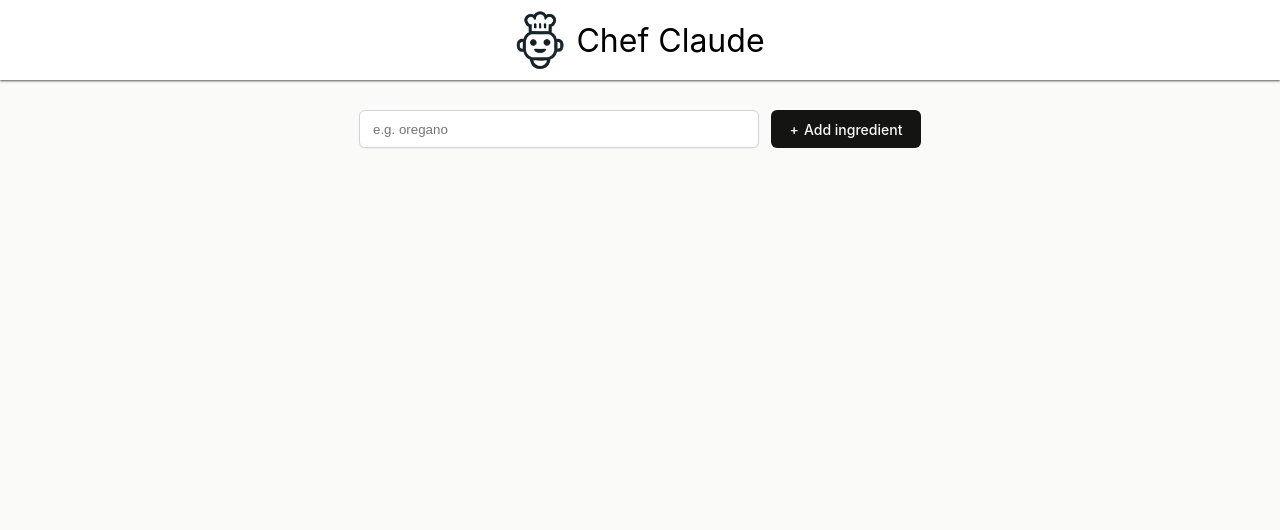
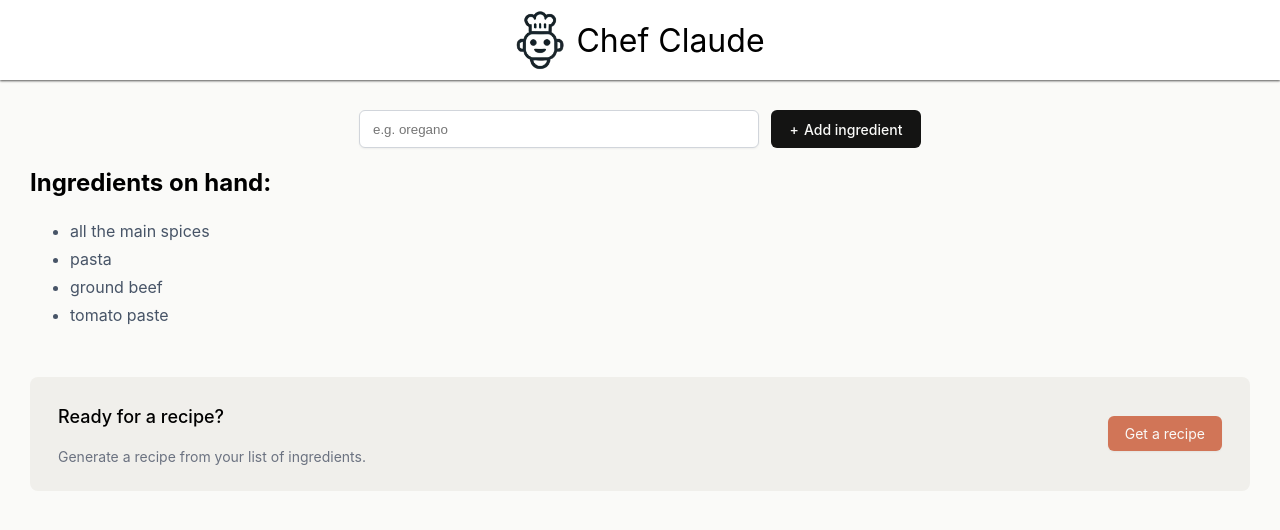
Before and after one commit to FHernandez08/chef-claude, a React (Vite) app in the folder chef-claude/: page / in a window 1280 px wide. Shown: the top 530 px of the page. Built offline with nearby package versions, Linux system fonts and the light colour scheme.

Commit message:
updated main.jsx file

```diff
--- a/chef-claude/src/components/Main.jsx
+++ b/chef-claude/src/components/Main.jsx
@@ -1,32 +1,131 @@
+import React from "react";
+
 export default function Main() {
-  const ingredients = ["Chicken", "Oregano", "Tomatoes"];
+  const [ingredients, setIngredients] = React.useState([
+    "all the main spices",
+    "pasta",
+    "ground beef",
+    "tomato paste",
+  ]);
+  /**
+   * Challenge:
+   * 1. Create a boolean state that, for now, will represent whether
+   *    we've gotten a recipe back from the "chef". Default to `false`.
+   *    Can call it `recipeShown`.
+   * 2. Grab the markup in recipeCode.md and paste it below. This will
+   *    be a placeholder for the content that will come back from the
+   *    chef once we set up that feature.
+   * 3. When the user clicks the "Get a recipe" button, flip the
+   *    `recipeShown` state to true.
+   * 4. Only display the recipe code content if `recipeShown` is true.
+   */
 
-  const ingredientsListItems = ingredients.map((ingredient) => {
-    <li key={ingredient}>{ingredient}</li>;
-  });
+  const [recipeShown, setRecipeShown] = React.useState(false);
 
-  function submitForm(event) {
-    event.preventDefault();
-    console.log("Form Submitted!");
-    const formData = new FormData(event.currentTarget);
+  const toggleFunction = () => {
+    setRecipeShown(!recipeShown)
+  }
+
+  const ingredientsListItems = ingredients.map((ingredient) => (
+    <li key={ingredient}>{ingredient}</li>
+  ));
+
+  function addIngredient(formData) {
     const newIngredient = formData.get("ingredient");
-    ingredients.push(newIngredient);
-    console.log(ingredients);
+    setIngredients((prevIngredients) => [...prevIngredients, newIngredient]);
   }
 
   return (
     <main>
-      <form onClick={submitForm} className="add-ingredient-form">
+      <form action={addIngredient} className="add-ingredient-form">
         <input
-          aria-label="Add ingredient"
           type="text"
           placeholder="e.g. oregano"
+          aria-label="Add ingredient"
           name="ingredient"
         />
         <button>Add ingredient</button>
       </form>
-
-      <ul>{ingredientsListItems}</ul>
+      {ingredients.length > 0 && (
+        <section>
+          <h2>Ingredients on hand:</h2>
+          <ul className="ingredients-list" aria-live="polite">
+            {ingredientsListItems}
+          </ul>
+          {ingredients.length > 3 && (
+            <div className="get-recipe-container">
+              <div>
+                <h3>Ready for a recipe?</h3>
+                <p>Generate a recipe from your list of ingredients.</p>
+              </div>
+              <button onClick={toggleFunction}>Get a recipe</button>
+            </div>
+          )}
+        </section>
+      )}
+      {recipeShown &&
+        <section>
+          <h2>Chef Claude Recommends:</h2>
+          <article className="suggested-recipe-container" aria-live="polite">
+            <p>
+              Based on the ingredients you have available, I would recommend
+              making a simple a delicious <strong>Beef Bolognese Pasta</strong>.
+              Here is the recipe:
+            </p>
+            <h3>Beef Bolognese Pasta</h3>
+            <strong>Ingredients:</strong>
+            <ul>
+              <li>1 lb. ground beef</li>
+              <li>1 onion, diced</li>
+              <li>3 cloves garlic, minced</li>
+              <li>2 tablespoons tomato paste</li>
+              <li>1 (28 oz) can crushed tomatoes</li>
+              <li>1 cup beef broth</li>
+              <li>1 teaspoon dried oregano</li>
+              <li>1 teaspoon dried basil</li>
+              <li>Salt and pepper to taste</li>
+              <li>
+                8 oz pasta of your choice (e.g., spaghetti, penne, or linguine)
+              </li>
+            </ul>
+            <strong>Instructions:</strong>
+            <ol>
+              <li>
+                Bring a large pot of salted water to a boil for the pasta.
+              </li>
+              <li>
+                In a large skillet or Dutch oven, cook the ground beef over
+                medium-high heat, breaking it up with a wooden spoon, until
+                browned and cooked through, about 5-7 minutes.
+              </li>
+              <li>
+                Add the diced onion and minced garlic to the skillet and cook
+                for 2-3 minutes, until the onion is translucent.
+              </li>
+              <li>Stir in the tomato paste and cook for 1 minute.</li>
+              <li>
+                Add the crushed tomatoes, beef broth, oregano, and basil. Season
+                with salt and pepper to taste.
+              </li>
+              <li>
+                Reduce the heat to low and let the sauce simmer for 15-20
+                minutes, stirring occasionally, to allow the flavors to meld.
+              </li>
+              <li>
+                While the sauce is simmering, cook the pasta according to the
+                package instructions. Drain the pasta and return it to the pot.
+              </li>
+              <li>
+                Add the Bolognese sauce to the cooked pasta and toss to combine.
+              </li>
+              <li>
+                Serve hot, garnished with additional fresh basil or grated
+                Parmesan cheese if desired.
+              </li>
+            </ol>
+          </article>
+        </section>
+      }
     </main>
   );
 }
```
Also changed, not shown: 1 other file (tests, documents, lock files or other folders).
